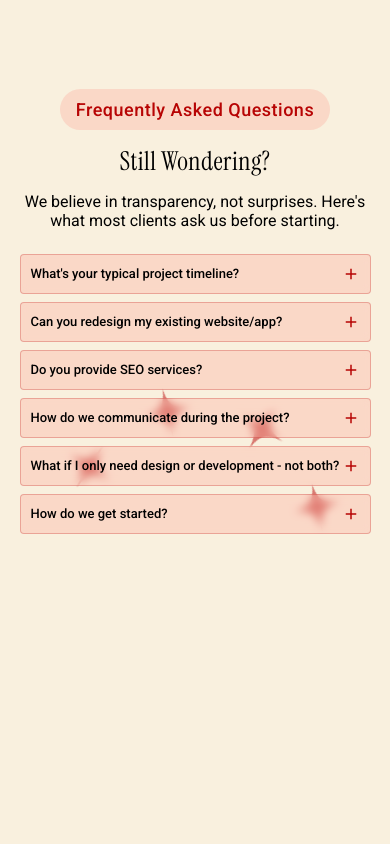
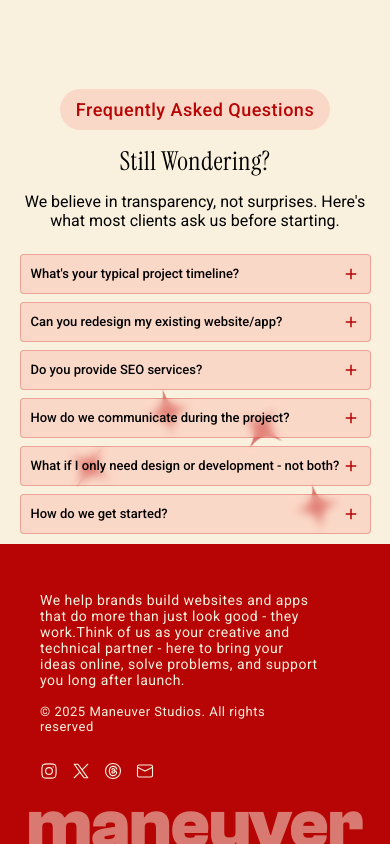
Before and after one commit to DEBASISsahu2004/Maneuver, a React (Vite) app: page / in a window 390 px wide. Shown: the part 6241-7085 px from the top of the page. Before the commit the page ends 6785 px from the top, so only its background shows below. Built offline with nearby package versions, Linux system fonts and the light colour scheme.

Commit message:
footer responsive

```diff
--- a/src/components/footer/footer.module.css
+++ b/src/components/footer/footer.module.css
@@ -65,3 +65,74 @@
     opacity: 50%;
     z-index: 1;
 }
+
+/* Responsive styles for footer */
+@media (max-width: 1100px) {
+    .footer_container {
+        padding: 56px 64px 0 64px;
+        height: 380px;
+    }
+
+    .footer_text_container {
+        width: 325px;
+        gap: 30px;
+    }
+
+    .footer_logo {
+        font-size: 19vw;
+    }
+}
+
+@media (max-width: 800px) {
+    .footer_container {
+        padding: 48px 56px 0 56px;
+        height: 330px;
+    }
+
+    .footer_content {
+        flex-direction: column;
+        align-items: flex-start;
+        gap: 32px;
+    }
+
+    .footer_text_container {
+        width: 80%;
+        gap: 16px;
+    }
+
+    .footer_logo {
+        font-size: 18vw;
+    }
+}
+
+@media (max-width: 500px) {
+    .footer_container {
+        padding: 48px 40px 0 40px;
+        height: 300px;
+    }
+
+    .footer_content {
+        gap: 28px;
+    }
+
+    .footer_text_container {
+        width: 90%;
+    }
+
+    .footer_text_one,
+    .footer_text_two {
+        font-size: 14px;
+    }
+
+    .footer_text_two {
+        font-size: 13px;
+    }
+
+    .footer_socials {
+        gap: 14px;
+    }
+
+    .footer_icon {
+        width: 18px;
+    }
+}
--- a/src/pages/Home.jsx
+++ b/src/pages/Home.jsx
@@ -17,7 +17,7 @@ const Home = () => {
       <Portfolio />
       <Faqs />
       {/* <ContactUs /> */}
-      {/* <Footer /> */}
+      <Footer />
     </>
   )
 }
```
